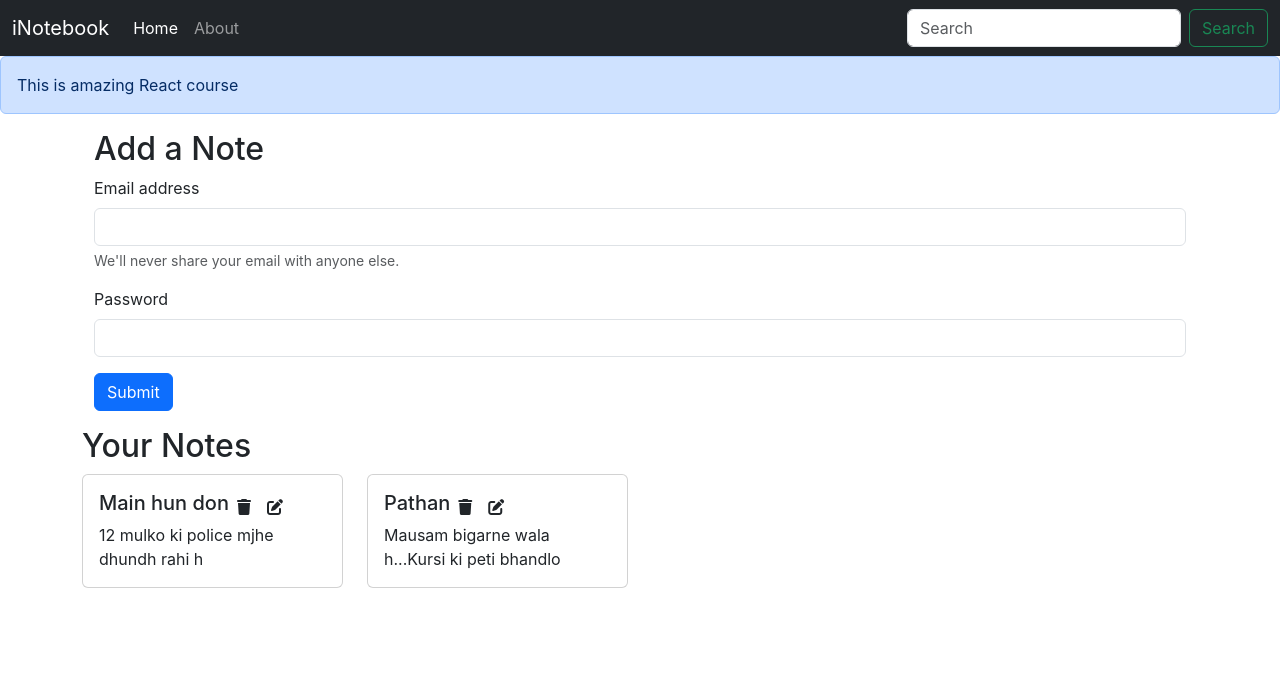
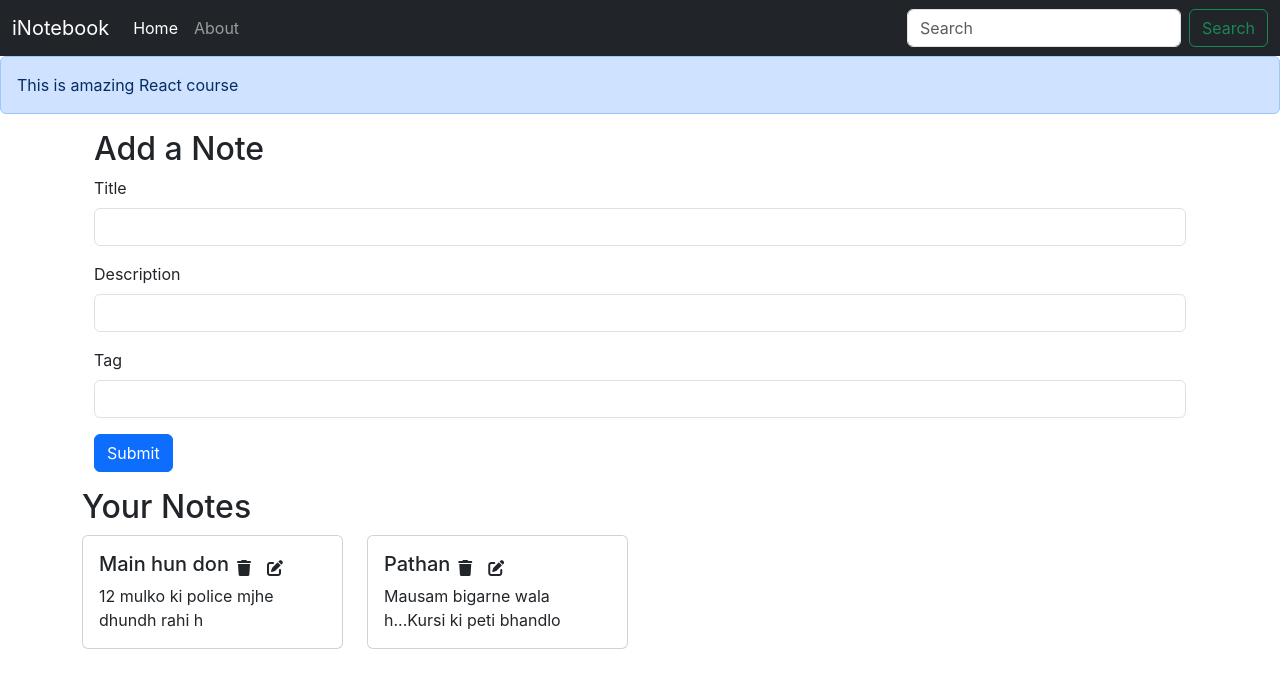
Before and after one commit to azharashra05/inotebook, a React (Create React App) app: page / in a window 1280 px wide. Shown: the top 688 px of the page. Built offline with nearby package versions, Linux system fonts and the light colour scheme.

Commit message:
Adding AddNote component

```diff
--- /dev/null
+++ b/src/components/AddNote.js
@@ -0,0 +1,37 @@
+import React,{useContext,useState} from 'react'
+import noteContext from '../context/notes/noteContext'
+const AddNote = () => {
+  const context = useContext(noteContext)
+  const {addNote}=context
+  const [note, setNote] = useState({title:"",description:"",tag:""})
+  const handleClick=(e)=>{
+    e.preventDefault()
+    addNote(note.title,note.description,note.tag)
+  }
+  const onChange=(e)=>
+  {
+    setNote({...note,[e.target.name]:e.target.value})
+  }
+  return (
+    <div className="container my-3">
+      <h2>Add a Note</h2>
+      <form>
+        <div className="mb-3">
+          <label htmlFor="title" className="form-label">Title</label>
+          <input type="text" className="form-control" id="title"  name="title" onChange={onChange}/>
+        </div>
+        <div className="mb-3">
+          <label htmlFor="description" className="form-label">Description</label>
+          <input type="text" className="form-control" id="description" name="description" onChange={onChange}/>
+        </div>
+        <div className="mb-3">
+          <label htmlFor="tag" className="form-label">Tag</label>
+          <input type="text" className="form-control" id="tag" name="tag" onChange={onChange}/>
+        </div>
+        <button type="submit" className="btn btn-primary" onClick={handleClick}>Submit</button>
+      </form>
+      </div>
+  )
+}
+
+export default AddNote
--- a/src/components/Home.js
+++ b/src/components/Home.js
@@ -3,22 +3,7 @@ import Notes from "./Notes"
 const Home = () => {
   return (
     <div>
-      <div className="container my-3">
-      <h2>Add a Note</h2>
-      <form>
-        <div className="mb-3">
-          <label htmlFor="exampleInputEmail1" className="form-label">Email address</label>
-          <input type="email" className="form-control" id="exampleInputEmail1" aria-describedby="emailHelp"/>
-          <div id="emailHelp" className="form-text">We'll never share your email with anyone else.</div>
-        </div>
-        <div className="mb-3">
-          <label htmlFor="exampleInputPassword1" className="form-label">Password</label>
-          <input type="password" className="form-control" id="exampleInputPassword1"/>
-        </div>
-        <button type="submit" className="btn btn-primary">Submit</button>
-      </form>
-      </div>
-      <Notes></Notes>
+      <Notes/>
     </div>
   )
 }
--- a/src/components/Notes.js
+++ b/src/components/Notes.js
@@ -1,11 +1,14 @@
 import React,{useContext} from 'react'
 import noteContext from '../context/notes/noteContext'
+import AddNote from './AddNote'
 import Noteitem from './Noteitem'
 
 const Notes = () => {
     const context = useContext(noteContext)
-    const {notes,setNotes}=context
+    const {notes,addNote}=context
   return (
+    <>
+      <AddNote/>
       <div className='row my-3'>
         <h2>Your Notes</h2>
         {notes.map((note)=>
@@ -13,6 +16,7 @@ const Notes = () => {
           return <Noteitem key={note._id} note={note}/>
         })}
       </div>
+    </>
   )
 }
 
--- a/src/context/notes/NoteState.js
+++ b/src/context/notes/NoteState.js
@@ -23,8 +23,34 @@ const NoteState = (props)=>{
     }
   ]
     const [notes, setNotes] = useState(notesInitial)
+    //Add a note
+    const addNote=(title,description,tag)=>
+    {
+      //Todo: API call
+      const note={
+        "_id": "63aed4d90e216ad56cbbbaac",
+        "user": "63ada6076d2a3d5a9e5399d5",
+        "title": title,
+        "description": description,
+        "tag": tag,
+        "date": "2022-12-30T12:08:57.676Z",
+        "__v": 0
+      };
+      setNotes(notes.concat(note))
+    }
+    //Edit a note
+    const editNote=()=>
+    {
+
+    }
+    //Delete a note
+    const deleteNote=()=>
+    {
+
+    }
+
     return (
-        <NoteContext.Provider value={{notes,setNotes}}>
+        <NoteContext.Provider value={{notes,addNote,editNote,deleteNote}}>
             {props.children}
         </NoteContext.Provider>
     )
```
Lines whose indentation alone changed are shown as unchanged.
